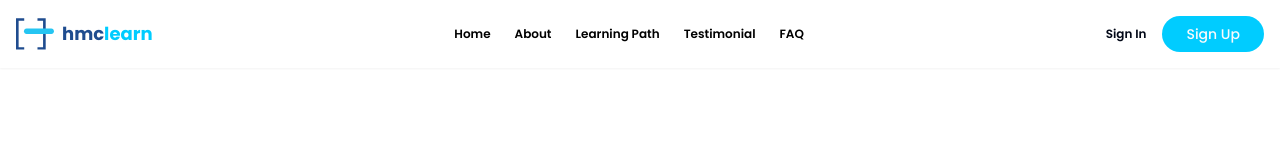
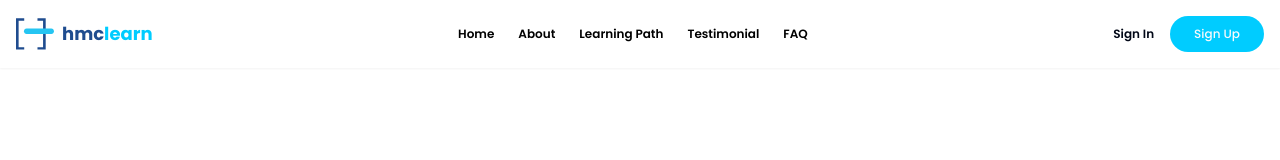
Before and after one commit to hammer-code/lms-fe, a Next.js app: page / in a window 1280 px wide. Shown: the top 160 px of the page. Built offline with nearby package versions, Linux system fonts and the light colour scheme.

Commit message:
fix: text size button signup

```diff
--- a/src/components/layout/Navbar/index.tsx
+++ b/src/components/layout/Navbar/index.tsx
@@ -78,7 +78,7 @@ const Navbar: FC = () => {
             <Button
               asChild
               size="sm"
-              className="rounded-full ml-4 px-6 bg-hmc-base hover:bg-hmc-hover-base"
+              className="rounded-full ml-4 px-6 bg-hmc-base hover:bg-hmc-hover-base text-xs"
             >
               <Link href="">Sign Up</Link>
             </Button>
```
